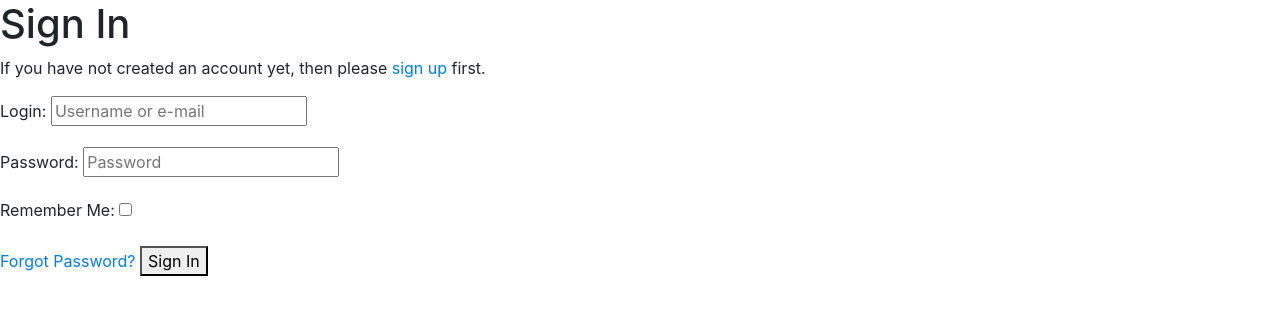
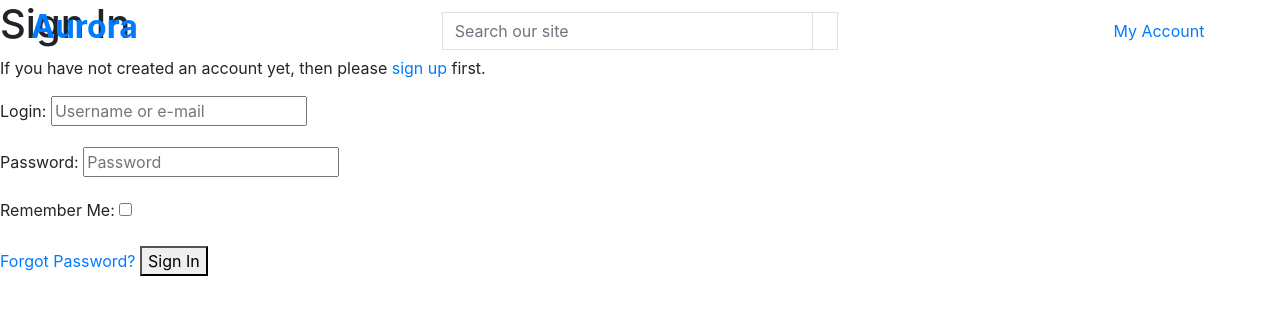
Before and after one commit to ycoll/Aurora, a Django app: page /accounts/login/ in a window 1280 px wide. Shown: the top 315 px of the page. Run offline with Django 3.2, Linux system fonts and the light colour scheme; some libraries are stand-ins or nearby versions.

Commit message:
landing page header added

```diff
--- a/home/templates/home/index.html
+++ b/home/templates/home/index.html
@@ -1,7 +1,7 @@
 {% extends "base.html" %}
 {% load static %}
 
-{% block page_header}
+{% block page_header %}
     <div class="container header-container">
         <div class="row">
             <div class="col"></div>
--- a/templates/base.html
+++ b/templates/base.html
@@ -32,7 +32,56 @@
     <title>Aurora {% block extra_title %}{% endblock %}</title>
   </head>
   <body>
-    <header class="container-fluid fixed-top"></header>
+    <header class="container-fluid fixed-top">
+        <div class="row">
+            <div class="col-12 col-lg-4 my-auto text-center text-lg-left">
+                <a href="{% url 'home' %}" class="nav-link main-logo-link">
+                    <h2 class="header-title"><strong>Aurora</strong></h2>
+                </a>
+            </div>
+            <div class="col-12 col-lg-4 my-auto" >
+                <form method="GET" action="">
+                    <div class="input-group w-100">
+                        <input class="form-control border border-black rounded-0" type="text" name="q" placeholder="Search our site">
+                        <div class="input-group-append">
+                            <button class="form-control btn btn-black border border-black rounded-0" type="submit">
+                                <span class="icon">
+                                    <i class="fas fa-search"></i>
+                                </span>
+                            </button>
+                        </div>
+                    </div>
+                </form>
+            </div>
+            <div class="col-12 col-lg-4 my-auto ">
+                <ul class="list-inline list-unstyled text-center text-lg-right my-0">
+                    <li class="list-inline-item dropdown">
+                        <a class="text-black nav-link" href="#" id="user-options" data-toggle="dropdown" aria-haspopup="true" aria-expanded="false">
+                            <div class="text-center">
+                                <div><i class="fas fa-user fa-lg"></i></div>
+                                <p class="my-0">My Account</p>
+                            </div>
+                        </a>
+                        <div class="dropdown-menu border-0" aria-labelledby="user-options">
+                            {% if request.user.is_authenticated %}
+                                {% if request.user.is_superuser %}
+                                    <a href="" class="dropdown-item">Product Management</a>
+                                {% endif %}
+                                <a href="" class="dropdown-item">My Profile</a>
+                                <a href="{% url 'account_logout' %}" class="dropdown-item">Logout</a>
+                            {% else %}
+                                <a href="{% url 'account_signup' %}" class="dropdown-item">Register</a>
+                                <a href="{% url 'account_login' %}" class="dropdown-item">Login</a>
+                            {% endif %}
+                        </div>
+                    </li>
+                    <li class="list-inline-item">
+                        <a class="fas fa-shopping-bag fa-lg nav-link" href=""></a>
+                    </li>
+                </ul>
+            </div>
+        </div>
+    </header>
 
     {% if messages %}
         <div class="message-container"></div>
```
